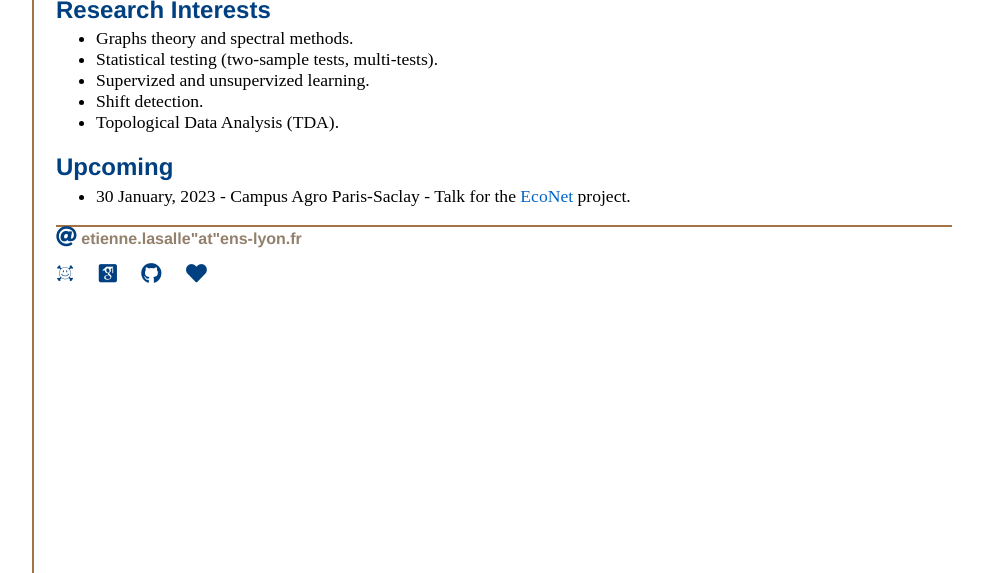
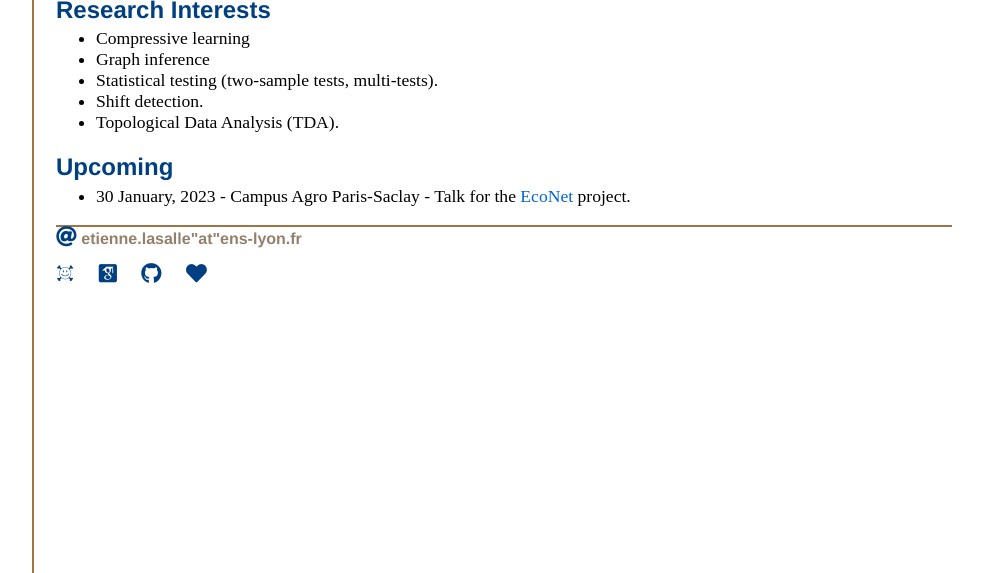
Before and after one commit to elasalle/elasalle.github.io, a Jekyll site: the page built from index.html, in a window 1280 px wide, cut to the strip 327-900 px from the top of the page. Shown: the whole strip, without its empty margins (120-1103 px from the left). Built offline with Jekyll 4.4.1, drawn with Linux system fonts in a browser that asks for light colours; some web fonts are replaced.

Commit message:
Update index.html

```diff
--- a/index.html
+++ b/index.html
@@ -28,9 +28,9 @@ title: Etienne Lasalle's Webpage
 
 	<h2 class="title2">Research Interests</h2>
 	<ul class="normalsize">
-		<li>Graphs theory and spectral methods.</li>
+		<li>Compressive learning</li>
+		<li>Graph inference</li>
 		<li>Statistical testing (two-sample tests, multi-tests).</li>
-		<li>Supervized and unsupervized learning.</li>
 		<li>Shift detection.</li>
 		<li>Topological Data Analysis (TDA).</li>
 	</ul>
```
